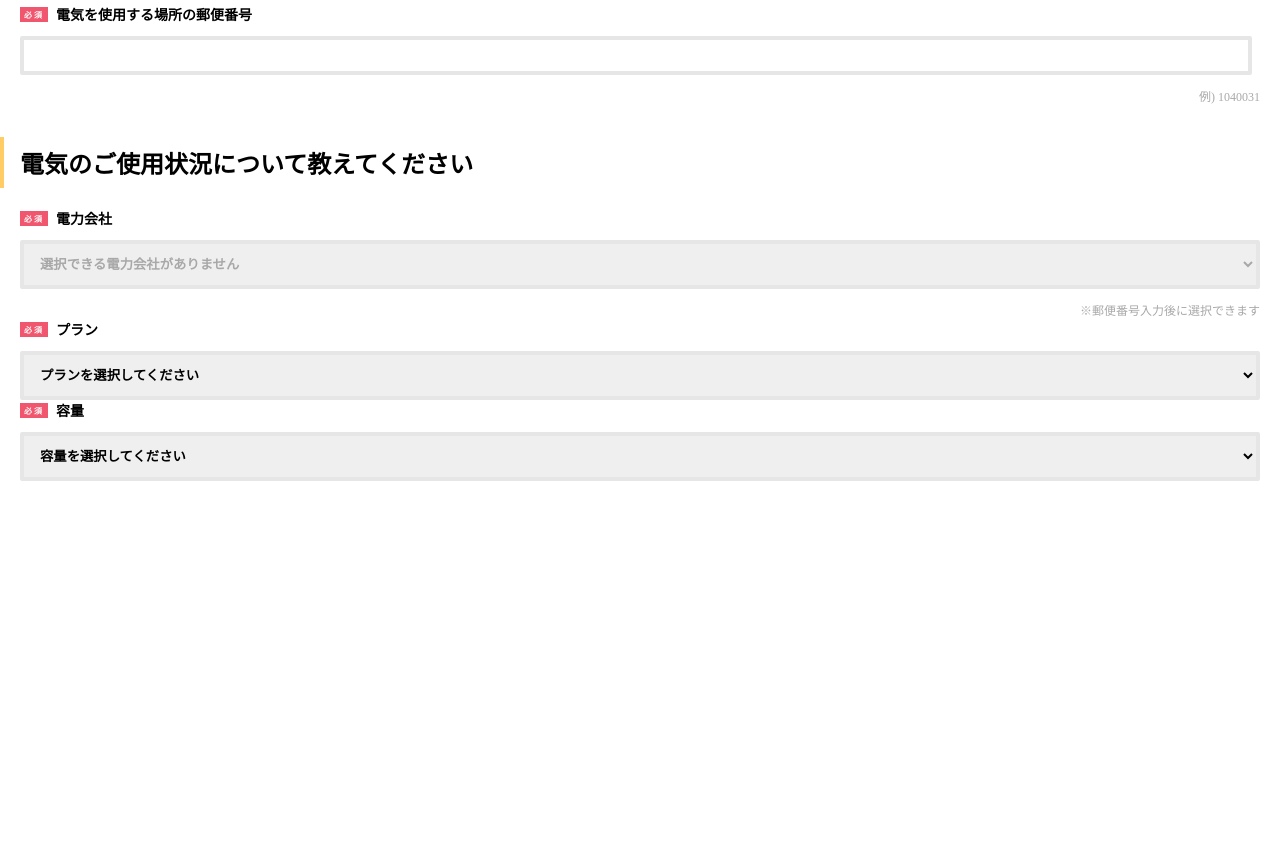
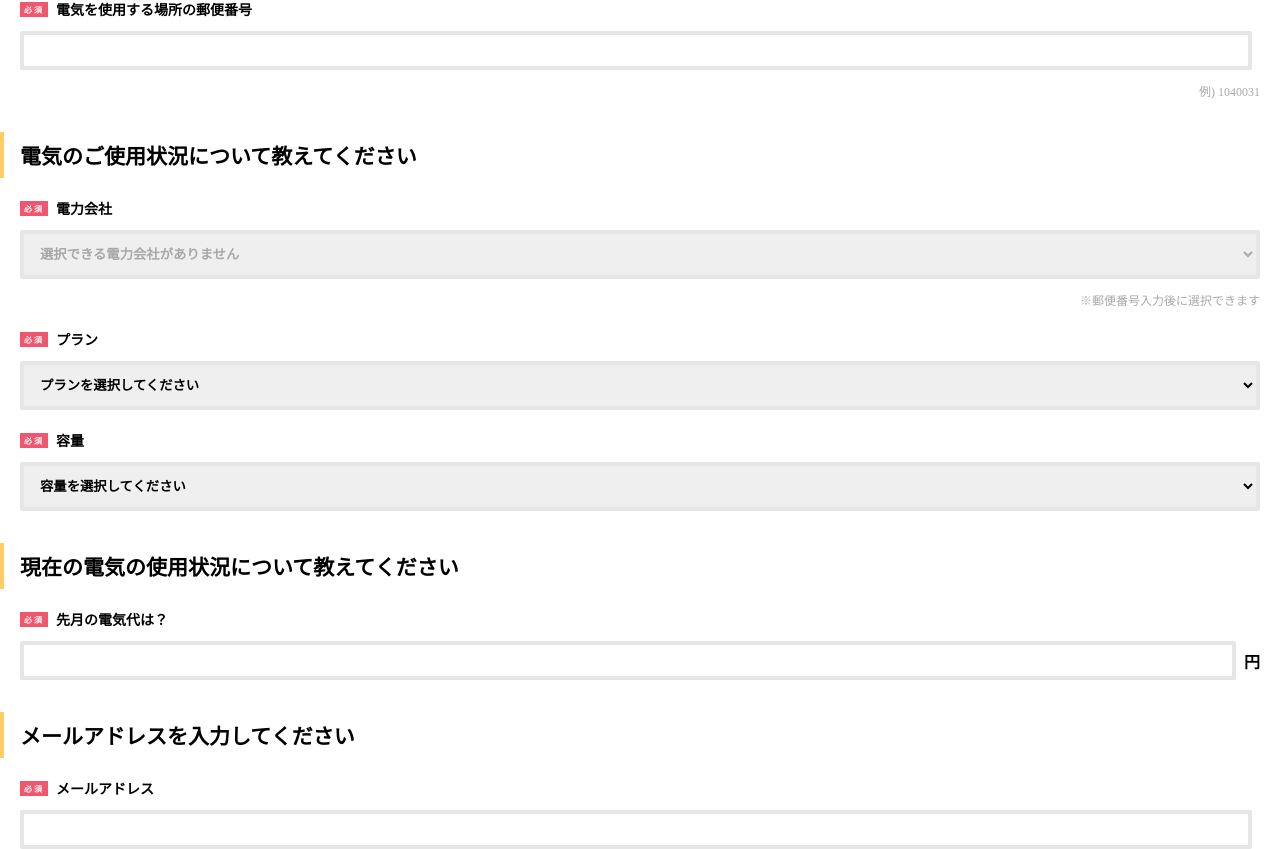
Before and after one commit to enechange/coding-challenge, a Next.js app in the folder frontend_challenge_2/challenges/toru_shimizu/coding-challenge/: page / in a window 1280 px wide. Shown: the part 211-1060 px from the top of the page. Before the commit the page ends 800 px from the top, so only its background shows below. Built offline with nearby package versions, Linux system fonts and the light colour scheme.

Commit message:
feat: 電気代入力欄、メールアドレス入力欄を追加

```diff
--- a/frontend_challenge_2/challenges/toru_shimizu/coding-challenge/src/components/ui/form.module.scss
+++ b/frontend_challenge_2/challenges/toru_shimizu/coding-challenge/src/components/ui/form.module.scss
@@ -5,4 +5,8 @@
     display: grid;
     gap: 8px;
   }
+  .usageCondition {
+    display: grid;
+    gap: 20px;
+  }
 }
--- a/frontend_challenge_2/challenges/toru_shimizu/coding-challenge/src/components/ui/form.tsx
+++ b/frontend_challenge_2/challenges/toru_shimizu/coding-challenge/src/components/ui/form.tsx
@@ -3,6 +3,7 @@ import { Plan } from "../features/plan";
 import { PostalCode } from "../features/postal-code";
 import { FormContent } from "./form-content";
 import styles from "./form.module.scss";
+import { Input } from "./input";
 import { Select } from "./select";
 
 export const Form = () => {
@@ -31,6 +32,14 @@ export const Form = () => {
           </div>
         </div>
       </FormContent>
+      <FormContent title="現在の電気の使用状況について教えてください">
+        <Input label="先月の電気代は？">
+          <p>円</p>
+        </Input>
+      </FormContent>
+      <FormContent title="メールアドレスを入力してください">
+        <Input label="メールアドレス" />
+      </FormContent>
     </form>
   );
 };
--- a/frontend_challenge_2/challenges/toru_shimizu/coding-challenge/src/components/ui/title.module.scss
+++ b/frontend_challenge_2/challenges/toru_shimizu/coding-challenge/src/components/ui/title.module.scss
@@ -2,5 +2,6 @@
 
 .title {
     padding: 8px 16px;
+    font-size: 14px;
     border-left: 4px solid $medium-yellow;
 }
```
